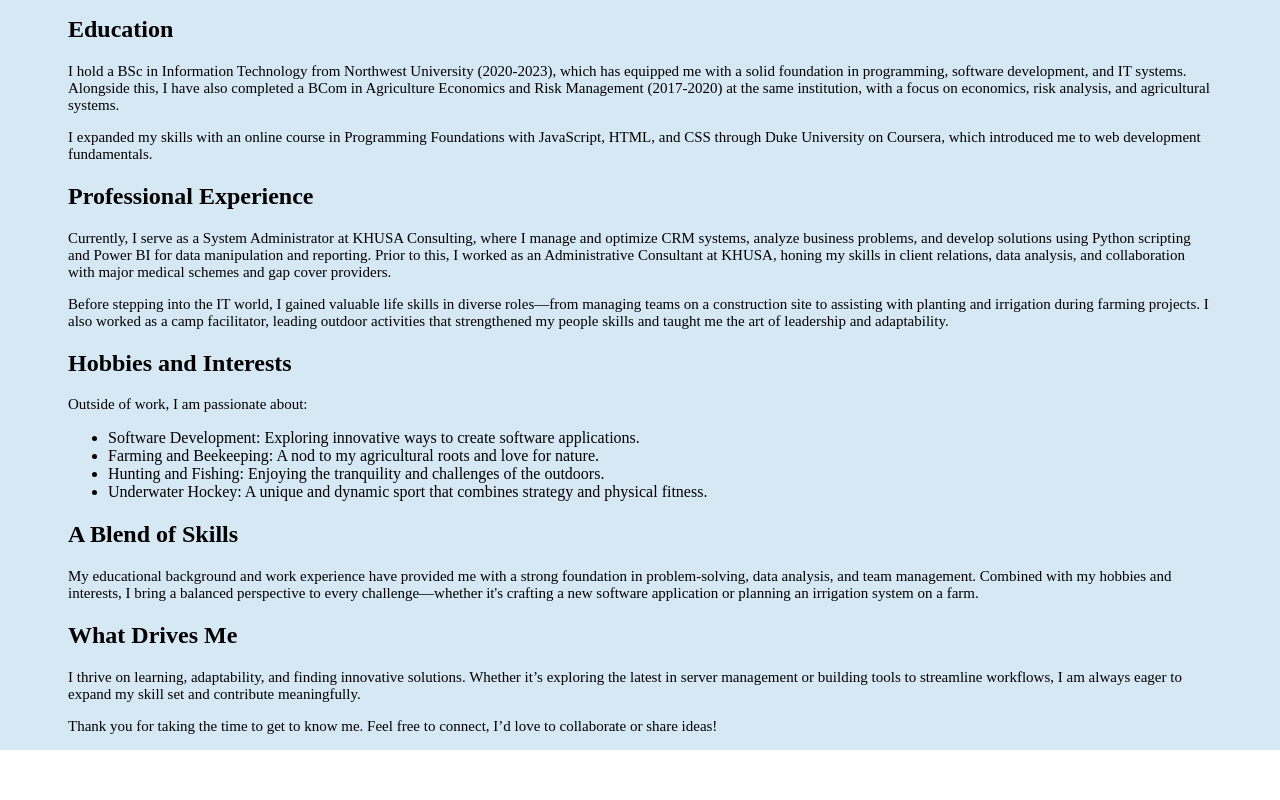
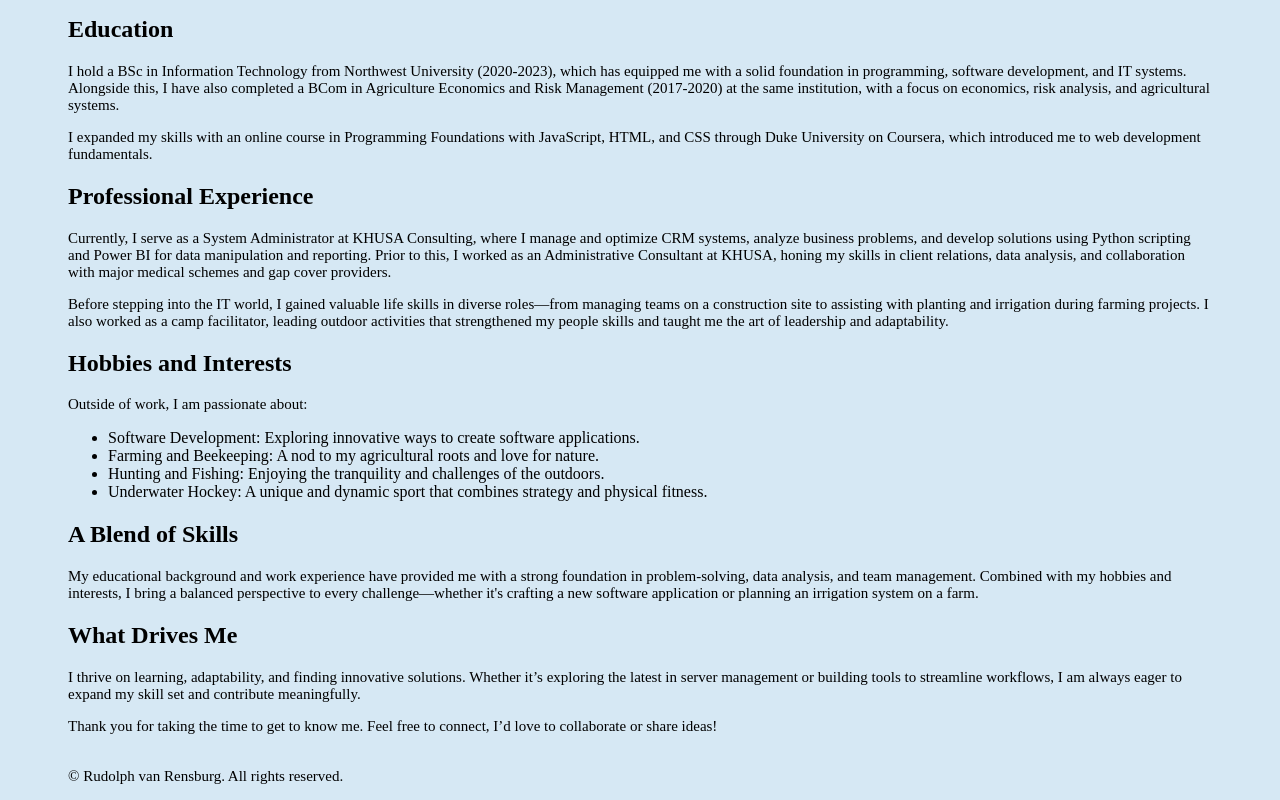
Before and after one commit to RudolphVanRensburg/Rudolph---Online-Resume, a plain HTML site: page Public/about me.html in a window 1280 px wide. Shown: the part 303-1103 px from the top of the page. Before the commit the page ends 1053 px from the top, so only its background shows below. Drawn offline with Linux system fonts and the light colour scheme.

Commit message:
Added a Footer
Footer added to all pages and styled with CSS

```diff
--- a/Public/about me.html
+++ b/Public/about me.html
@@ -49,6 +49,11 @@
             <h2>What Drives Me</h2>
                 <p>I thrive on learning, adaptability, and finding innovative solutions. Whether it’s exploring the latest in server management or building tools to streamline workflows, I am always eager to expand my skill set and contribute meaningfully.</p>
                 <p>Thank you for taking the time to get to know me. Feel free to connect, I’d love to collaborate or share ideas!</p>
+
+                <div class="footer">
+                    <p>© Rudolph van Rensburg. All rights reserved.</p>
+                </div>
+
         </div>
 
     </body>
--- a/style.css
+++ b/style.css
@@ -45,6 +45,7 @@ img{
     left: 0%;
     width: 100%;
     height: auto;
+    padding-bottom: 50px;
 }
 .rudolph{
     position: absolute;
@@ -60,3 +61,7 @@ nav{
     width: auto;
     background-color: #0d2840;
 }
+.footer{
+    position: absolute;
+    bottom: 0%;
+}
```
Also changed, not shown: Public/awards.html (+5 -0 lines), Public/contact me.html (+5 -0 lines), Public/edu.html (+5 -0 lines), Public/experience.html (+5 -0 lines), Public/skills.html (+4 -0 lines), index.html (+4 -0 lines).
